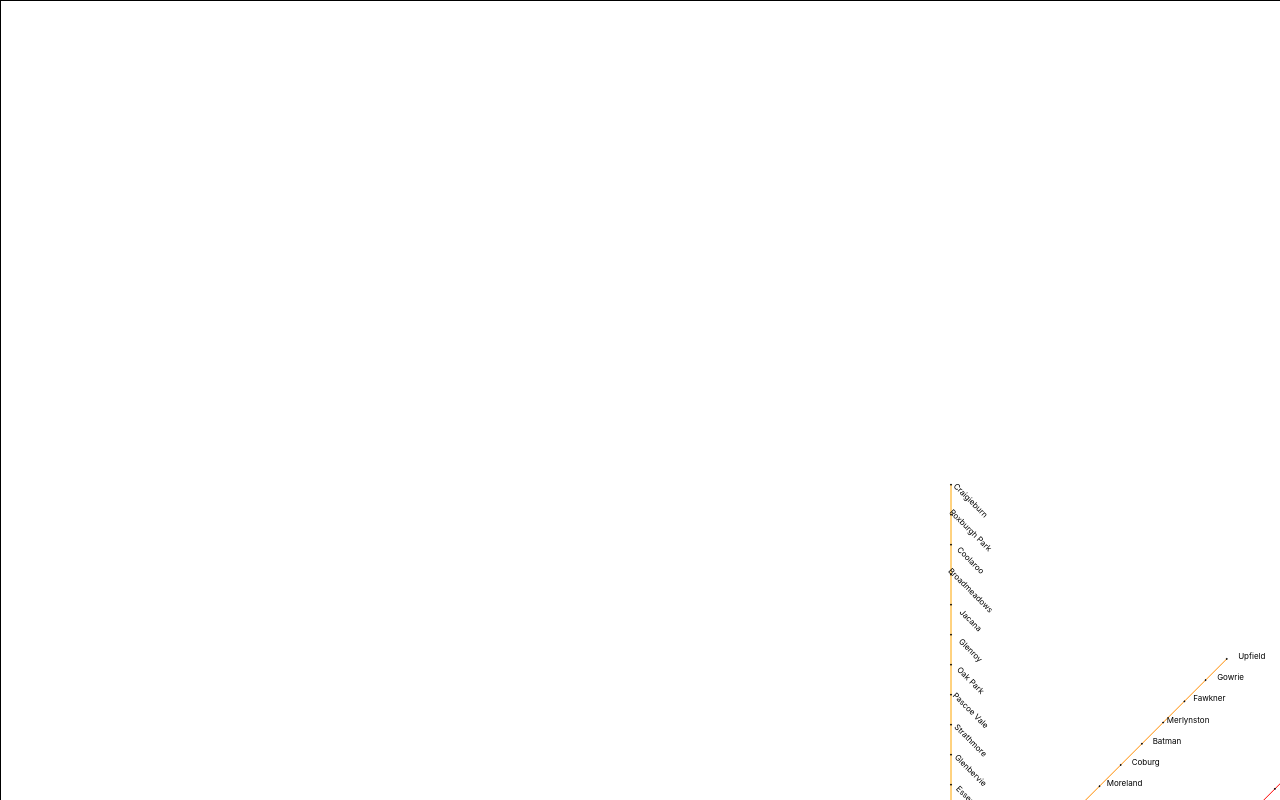
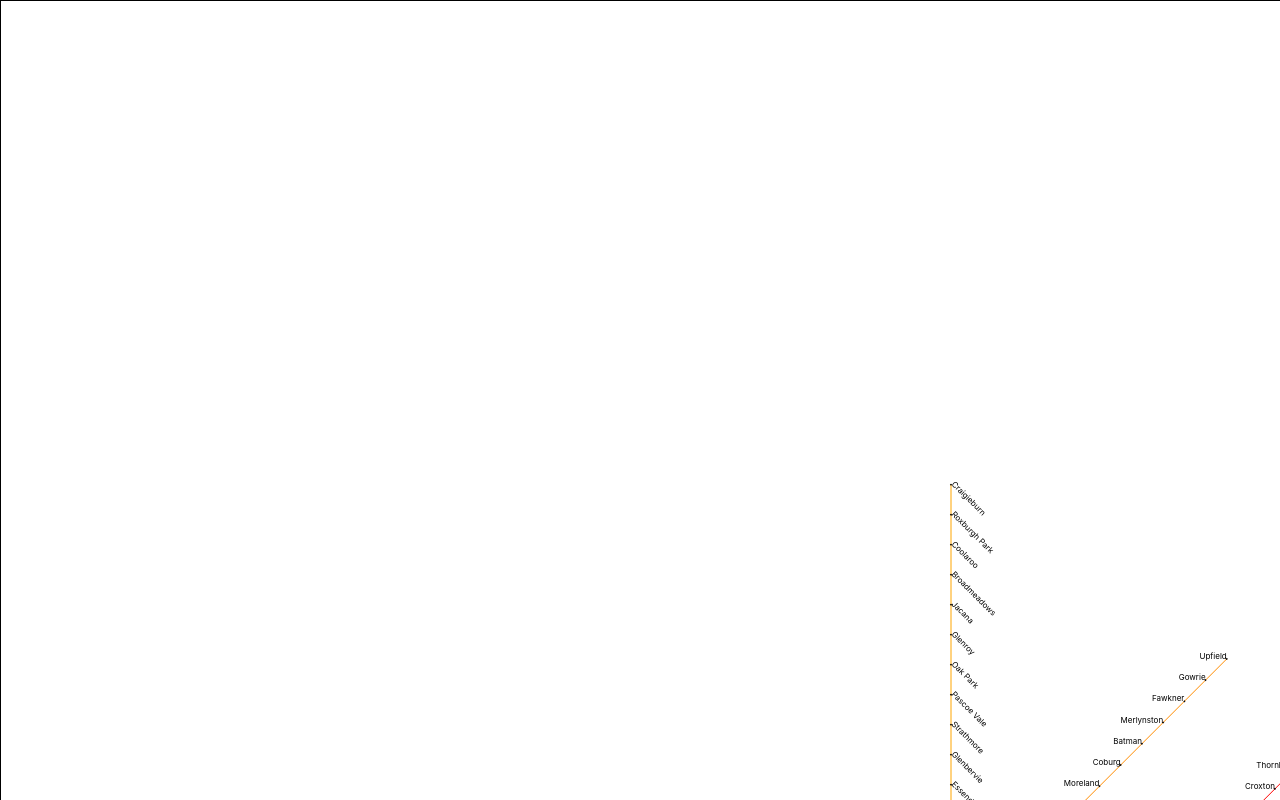
Before and after one commit to Andrew-Eyhorn/train-network-sim-ui, a React (Create React App) app: page / in a window 1280 px wide. Shown: the top 800 px of the page. Built offline with nearby package versions, Linux system fonts and the light colour scheme.

Commit message:
text anchor now changes based on quadrant

```diff
--- a/src/d3test.tsx
+++ b/src/d3test.tsx
@@ -11,26 +11,19 @@ function normaliseAngle(angle: number) {
   return angle
 }
 
-function offsetX(angle: number) {
-  angle = Math.round(angle * 180 / Math.PI)
-  if (angle % 180 === 0) {
-    return 0
+
+
+function offsetText(angle: number) {
+  if (angle < -Math.PI/2) {
+    return "end"
   }
-  else if (angle % 90 === 0) {
-    return 25
+  if (angle >= -Math.PI/2 && angle < 0) {
+    return "start"
   }
-  else return 25
-}
-
-function offsetY(angle: number) {
-  angle = Math.round(angle * 180 / Math.PI)
-  if (angle % 180 === 0) {
-    return 25
+  else if (angle < Math.PI/2) {
+    return "end"
   }
-  else if (angle % 90 === 0) {
-    return 0
-  }
-  else return 0
+  else return "start"
 }
 // Define types for nodes and edges
 interface Node {
@@ -113,9 +106,9 @@ const D3GraphWithOffsets: React.FC<GraphProps> = ({ nodes, edges }) => {
         />
         {/* Node label */}
         <text
-          x={node.x + offsetX(node.mapAngle)}
-          y={node.y - offsetY(node.mapAngle)} // Position label above the node
-          textAnchor="middle" // Center the label horizontally
+          x={node.x}
+          y={node.y} // Position label above the node
+          textAnchor={offsetText(node.mapAngle)}
           fontSize="8"
           fill="black"
           transform = {`rotate(${normaliseAngle(node.mapAngle)}, ${node.x}, ${node.y})`}
```
